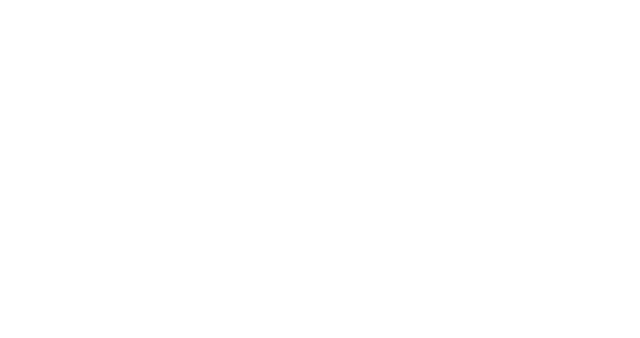
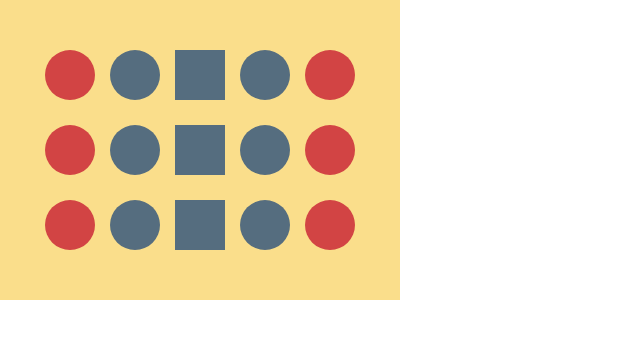
Before and after one commit to Dongun614/FrontEndStudy, a plain HTML site: page CSS_Battle/250630.html in a window 1280 px wide. Shown: the whole page, without its empty margins (0-640 px from the left). Drawn offline with Linux system fonts and the light colour scheme.

Commit message:
Feat: conplete 250630.html

```diff
--- a/CSS_Battle/250630.html
+++ b/CSS_Battle/250630.html
@@ -6,6 +6,81 @@
     <title>Document</title>
 </head>
 <body>
+    <div class="whole">
+  <div class="container">
+    <div class="line">
+      <div class="node"></div>
+      <div class="node"></div>
+      <div class="node"></div>
+    </div>
+    <div class="line">
+      <div class="node2"></div>
+      <div class="node2"></div>
+      <div class="node2"></div>
+    </div>
+    <div class="line">
+      <div class="node3"></div>
+      <div class="node3"></div>
+      <div class="node3"></div>
+    </div>
+    <div class="line">
+      <div class="node2"></div>
+      <div class="node2"></div>
+      <div class="node2"></div>
+    </div>
+    <div class="line">
+      <div class="node"></div>
+      <div class="node"></div>
+      <div class="node"></div>
+    </div>
+  </div>
+</div>
+<style>
+  body{
+   margin: 0px;
+  }
 
+  .whole{
+    width: 400px;
+    height: 300px;
+    background-color: #FADE8B;
+  }
+
+  .container{
+    display: flex;
+    position: relative;
+    left: 45px;
+    top: 50px
+  }
+
+  .line{
+    display: flex;
+    flex-direction: column;
+    margin-right: 15px;
+  }
+
+  .node{
+    width: 50px;
+    height: 50px;
+    border-radius: 50%;
+    background-color: #D24444;
+    margin-bottom: 25px;
+  }
+
+  .node2{
+    width: 50px;
+    height: 50px;
+    border-radius: 50%;
+    background-color: #556D7F;
+    margin-bottom: 25px;
+  }
+
+  .node3{
+    width: 50px;
+    height: 50px;
+    background-color: #556D7F;
+    margin-bottom: 25px;
+  }
+</style>
 </body>
 </html>
```
